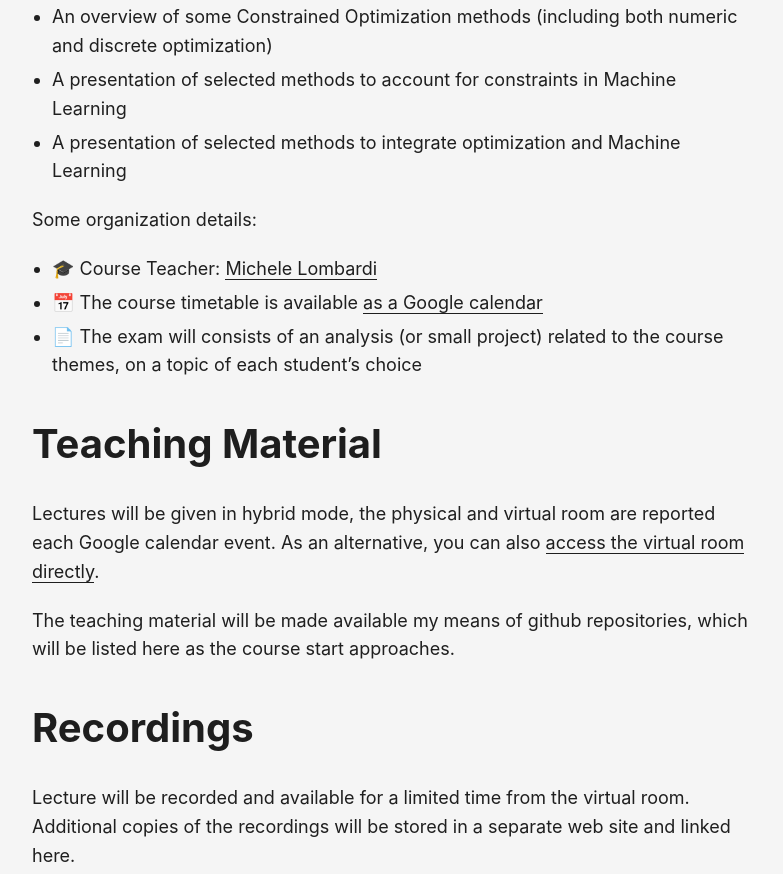
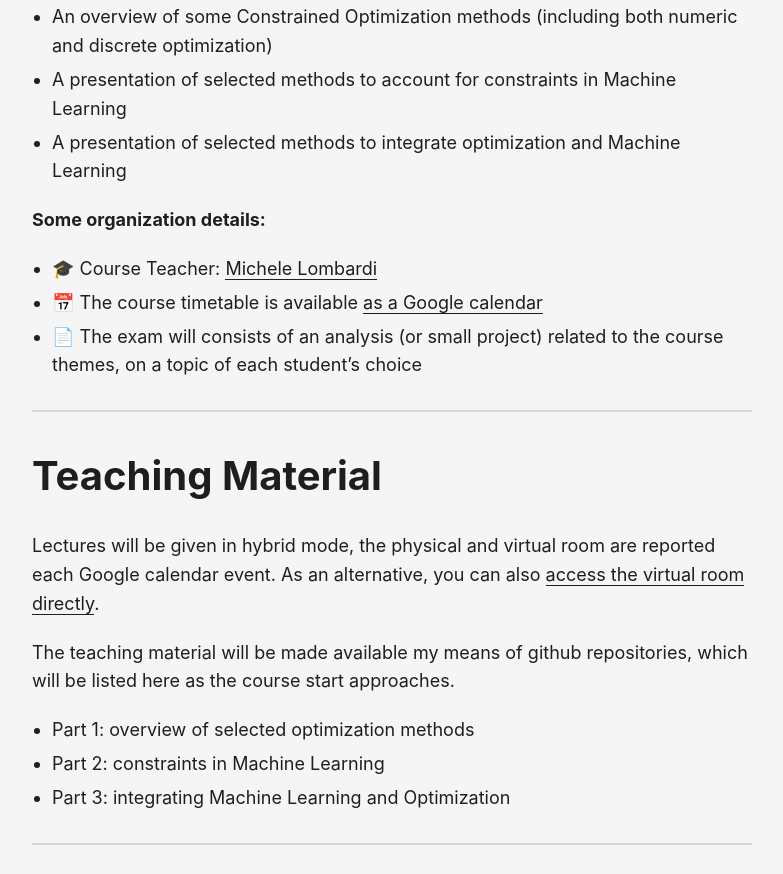
Before and after one commit to ml-co-2024/ml-co-2024.github.io, a plain HTML site: page index.html in a window 1280 px wide. Shown: the part 307-1181 px from the top of the page, without its empty margins (248-1031 px from the left). Drawn offline with Linux system fonts and the light colour scheme.

Commit message:
Minor modifications

```diff
--- a/index.html
+++ b/index.html
@@ -136,15 +136,22 @@ The course will cover:</p>
 <li>A presentation of selected methods to account for constraints in Machine Learning</li>
 <li>A presentation of selected methods to integrate optimization and Machine Learning</li>
 </ul>
-<p>Some organization details:</p>
+<p><strong>Some organization details:</strong></p>
 <ul>
 <li>🎓 Course Teacher: <a href="https://www.unibo.it/sitoweb/michele.lombardi2">Michele Lombardi</a></li>
 <li>📅 The course timetable is available <a href="https://calendar.google.com/calendar/u/0?cid=NHVkbWRwa2IzNHI5dnI3aXR2bzcxM25uZW9AZ3JvdXAuY2FsZW5kYXIuZ29vZ2xlLmNvbQ">as a Google calendar</a></li>
 <li>📄 The exam will consists of an analysis (or small project) related to the course themes, on a topic of each student&rsquo;s choice</li>
 </ul>
+<hr>
 <h1 id="teaching-material">Teaching Material<a hidden class="anchor" aria-hidden="true" href="#teaching-material">#</a></h1>
 <p>Lectures will be given in hybrid mode, the physical and virtual room are reported each Google calendar event. As an alternative, you can also <a href="https://teams.microsoft.com/dl/launcher/launcher.html?url=%2F_%23%2Fl%2Fmeetup-join%2F19%3Ameeting_NWMzZWJiMzUtYzM4NS00YTcxLThjNmQtOTlmZTViMDgzMTVm%40thread.v2%2F0%3Fcontext%3D%257b%2522Tid%2522%253a%2522e99647dc-1b08-454a-bf8c-699181b389ab%2522%252c%2522Oid%2522%253a%2522142d8500-36eb-4c2a-887b-efaab78ddc3f%2522%257d%26anon%3Dtrue&amp;type=meetup-join&amp;deeplinkId=1b83bb72-0306-4c40-8582-63c554f913ce&amp;directDl=true&amp;msLaunch=true&amp;enableMobilePage=true&amp;suppressPrompt=true">access the virtual room directly</a>.</p>
 <p>The teaching material will be made available my means of github repositories, which will be listed here as the course start approaches.</p>
+<ul>
+<li>Part 1: overview of selected optimization methods</li>
+<li>Part 2: constraints in Machine Learning</li>
+<li>Part 3: integrating Machine Learning and Optimization</li>
+</ul>
+<hr>
 <h1 id="recordings">Recordings<a hidden class="anchor" aria-hidden="true" href="#recordings">#</a></h1>
 <p>Lecture will be recorded and available for a limited time from the virtual room. Additional copies of the recordings will be stored in a separate web site and linked here.</p>
 
```
Also changed, not shown: 1 other file.
